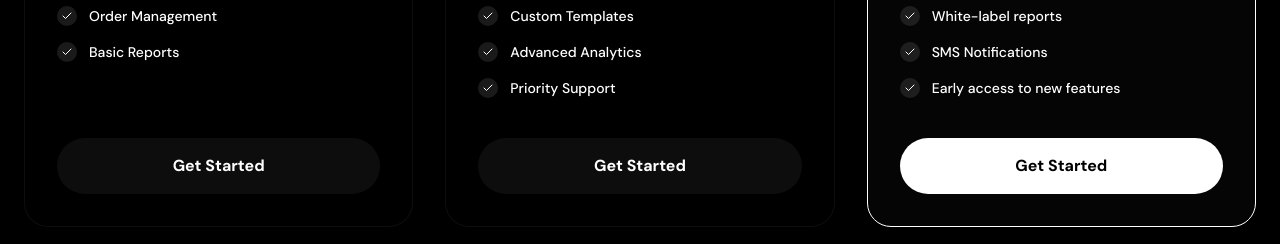
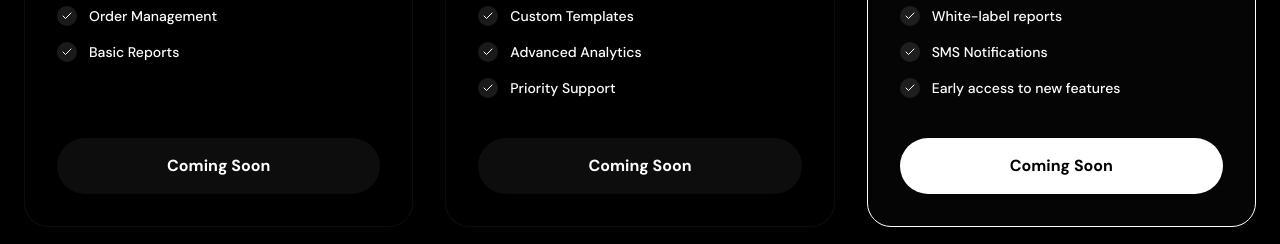
Before and after one commit to afristitch/web-app, a Next.js app: page / in a window 1280 px wide. Shown: the part 2360-2604 px from the top of the page. Built offline with nearby package versions, Linux system fonts and the light colour scheme.

Commit message:
coming soon

```diff
--- a/components/landing/Pricing.tsx
+++ b/components/landing/Pricing.tsx
@@ -109,7 +109,7 @@ export function Pricing() {
                                     : 'bg-white/5 text-white hover:bg-white/10'
                                     }`}
                             >
-                                Get Started
+                                Coming Soon
                             </a>
                         </div>
                     ))}
```
